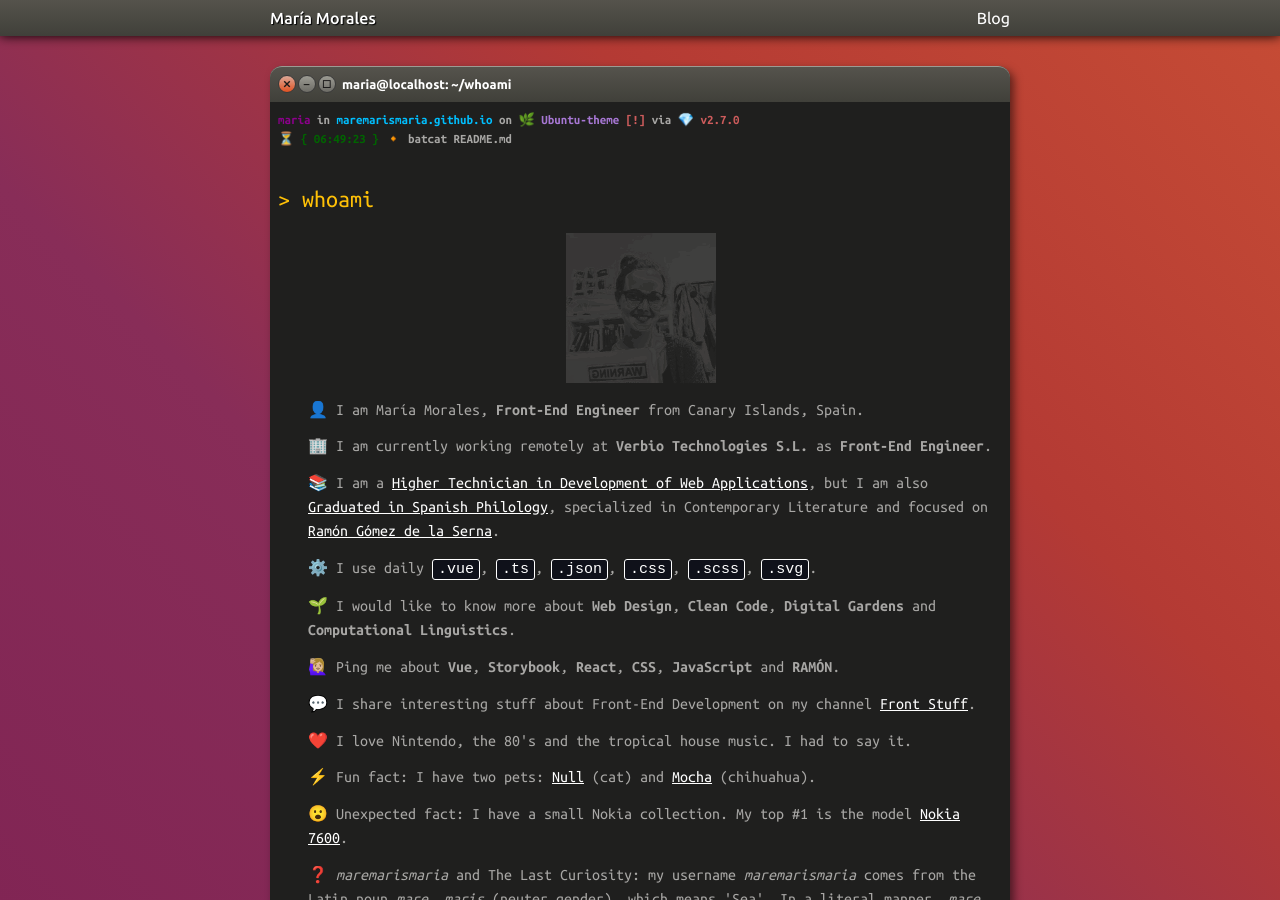
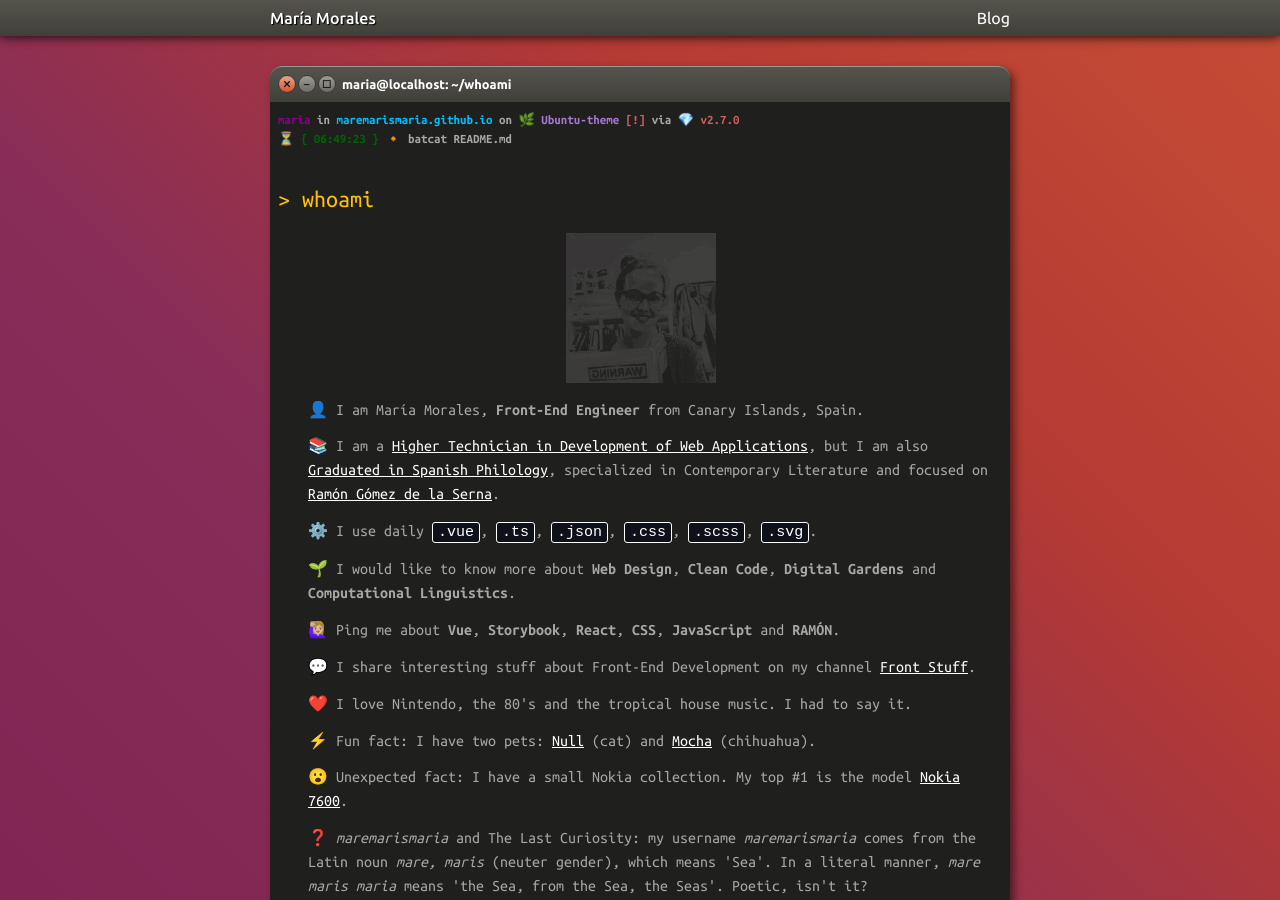
Before and after one commit to maremarismaria/identity-card, a Jekyll site: the page built from index.html, in a window 1280 px wide and 900 px high. Built offline with Jekyll 4.4.1, drawn with Linux system fonts in a browser that asks for light colours.

Commit message:
🍱 Update bio

```diff
--- a/index.html
+++ b/index.html
@@ -20,7 +20,6 @@ layout: default
         {%- include ascii-avatar.html -%}
         <ul class="bio-list">
             <li>👤  I am María Morales, <strong>Front-End Engineer</strong> from Canary Islands, Spain.</li>
-            <li> 🏢 I am currently working remotely at <strong>Verbio Technologies S.L.</strong> as <strong>Front-End Engineer</strong>.</li>
             <li> 📚 I am a <a href="https://www.todofp.es/dam/jcr:7c3d42db-83bf-4abb-9d81-cd4f41fe1a1a/n-tsdesarrolloaplicacionesweben-pdf.pdf" target="_blank" rel="noreferrer">Higher Technician in Development of Web Applications</a>, but I am also <a href="https://en.wikipedia.org/wiki/Philology" target="_blank" rel="noreferrer">Graduated in Spanish Philology</a>, specialized in Contemporary Literature and focused on <a href="https://en.wikipedia.org/wiki/Ram%C3%B3n_G%C3%B3mez_de_la_Serna" target="_blank" rel="noreferrer">Ramón Gómez de la Serna</a>.</li>
             <li> ⚙️ I use daily <code>.vue</code>, <code>.ts</code>, <code>.json</code>, <code>.css</code>, <code>.scss</code>, <code>.svg</code>.</li>
             <li> 🌱 I would like to know more about <strong>Web Design</strong>, <strong>Clean Code</strong>, <strong>Digital Gardens</strong> and <strong>Computational Linguistics</strong>.</li>
```
